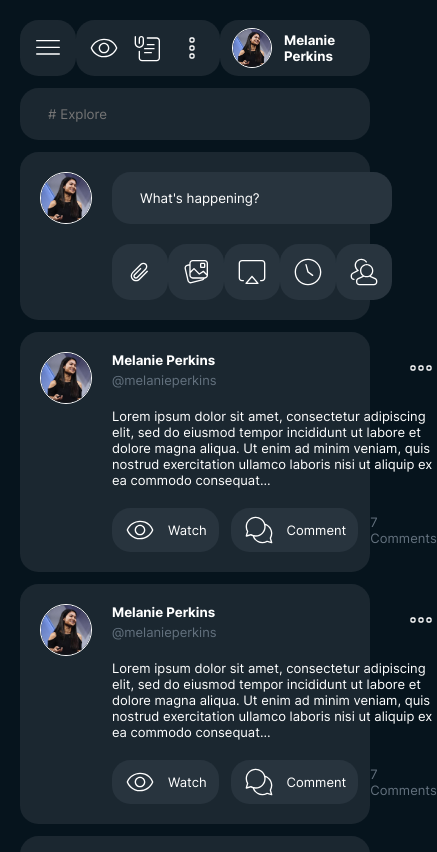
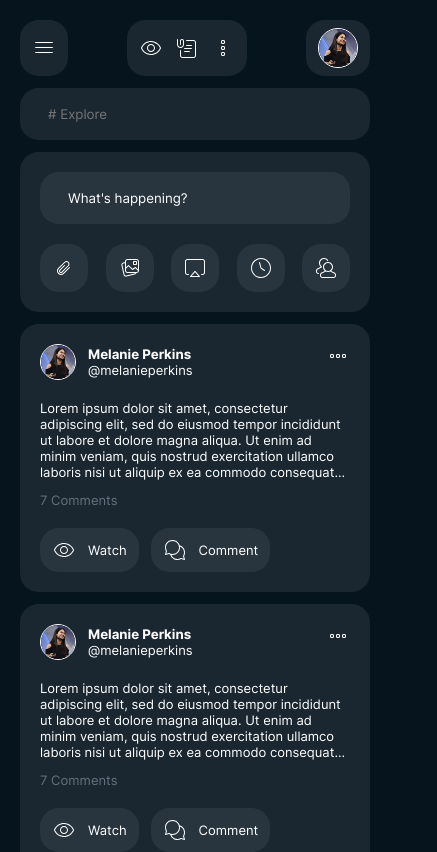
Before and after one commit to timohuennebeck/alia, a React (Create React App) app: page / in a window 390 px wide. Shown: the top 852 px of the page, 437 px wide, since content can reach past the window. Built offline with nearby package versions, Linux system fonts and the light colour scheme.

Commit message:
fixed mobile version

```diff
--- a/src/components/MobileHeader/MobileHeader.scss
+++ b/src/components/MobileHeader/MobileHeader.scss
@@ -55,5 +55,13 @@
                 transform: scale(1.05);
             }
         }
+
+        &-name {
+            display: none;
+
+            @include tablet {
+                display: block;
+            }
+        }
     }
 }
--- a/src/components/NewComment/NewComment.jsx
+++ b/src/components/NewComment/NewComment.jsx
@@ -14,22 +14,28 @@ export default function NewComment() {
             <div className="comment__info">
                 <div className="comment__info-ctn">
                     <div className="comment__info-ctn-name">
-                        <h5 className="comment__info-ctn-name-header">Melanie Perkins</h5>
-                        <p className="comment__info-ctn-name-username">@melanieperkins</p>
+                        <img className="comment__info-ctn-name-img" src={profileImg} alt="" />
+                        <div className="comment__info-ctn-name-indv">
+                            <h5 className="comment__info-ctn-name-indv-header">Melanie Perkins</h5>
+                            <p className="comment__info-ctn-name-indv-username">@melanieperkins</p>
+                        </div>
                     </div>
                     <img className="comment__info-ctn-img" src={moreImg} alt="" />
                 </div>
-                <p>
-                    Lorem ipsum dolor sit amet, consectetur adipiscing elit, sed do eiusmod tempor
-                    incididunt ut labore et dolore magna aliqua. Ut enim ad minim veniam, quis
-                    nostrud exercitation ullamco laboris nisi ut aliquip ex ea commodo consequat...
-                </p>
+                <div className="comment__info-content">
+                    <p className="comment__info-content-paragraph">
+                        Lorem ipsum dolor sit amet, consectetur adipiscing elit, sed do eiusmod
+                        tempor incididunt ut labore et dolore magna aliqua. Ut enim ad minim veniam,
+                        quis nostrud exercitation ullamco laboris nisi ut aliquip ex ea commodo
+                        consequat...
+                    </p>
+                    <p className="comment__info-content-amount">7 Comments</p>
+                </div>
                 <div className="comment__info-share">
                     <div className="comment__info-share-buttons">
                         <ButtonElement img={watchImg} name="Watch" />
                         <ButtonElement img={commentsImg} name="Comment" />
                     </div>
-                    <p className="comment__info-share-amount">7 Comments</p>
                 </div>
             </div>
         </div>
--- a/src/components/NewComment/NewComment.scss
+++ b/src/components/NewComment/NewComment.scss
@@ -7,6 +7,9 @@
     gap: $mobile-gap-default-cmp;
 
     &__profile {
+        display: none;
+
+        @include tablet {
             width: 3.25rem;
             height: 3.25rem;
             border-radius: 50%;
@@ -15,6 +18,7 @@
             &:hover {
                 cursor: pointer;
                 transform: scale(1.05);
+            }
         }
     }
 
@@ -27,8 +31,15 @@
             justify-content: space-between;
 
             &-name {
-                @include flex-column;
-                gap: 0.25rem;
+                @include flex-vertical;
+                gap: $mobile-gap-default;
+
+                &-img {
+                    width: 2.25rem;
+                    height: 2.25rem;
+                    border-radius: 50%;
+                    border: 0.5px solid $sec-color-1;
+                }
 
                 &-username {
                     color: $sec-color-2;
@@ -38,6 +49,15 @@
             &-img {
                 @include svg-size;
                 @include svg-white;
+            }
+        }
+
+        &-content {
+            @include flex-column;
+            gap: $mobile-gap-default;
+
+            &-amount {
+                color: $sec-color-2;
             }
         }
 
@@ -51,6 +71,7 @@
             }
 
             &-amount {
+                display: none;
                 color: $sec-color-2;
             }
         }
--- a/src/pages/HomePage/HomePage.scss
+++ b/src/pages/HomePage/HomePage.scss
@@ -25,6 +25,10 @@
         flex: 1 1 0;
 
         &-img {
+            display: none;
+
+            @include tablet {
+                display: block;
                 width: 3.25rem;
                 height: 3.25rem;
                 border-radius: 50%;
@@ -33,6 +37,7 @@
                 &:hover {
                     cursor: pointer;
                     transform: scale(1.05);
+                }
             }
         }
 
--- a/src/styles/partials/_mixins.scss
+++ b/src/styles/partials/_mixins.scss
@@ -40,8 +40,8 @@
 }
 
 @mixin svg-size {
-    width: 2rem;
-    height: 2rem;
+    width: 1.5rem;
+    height: 1.5rem;
 }
 
 @mixin mobile-padding-background {
```
Lines whose indentation alone changed are shown as unchanged.
